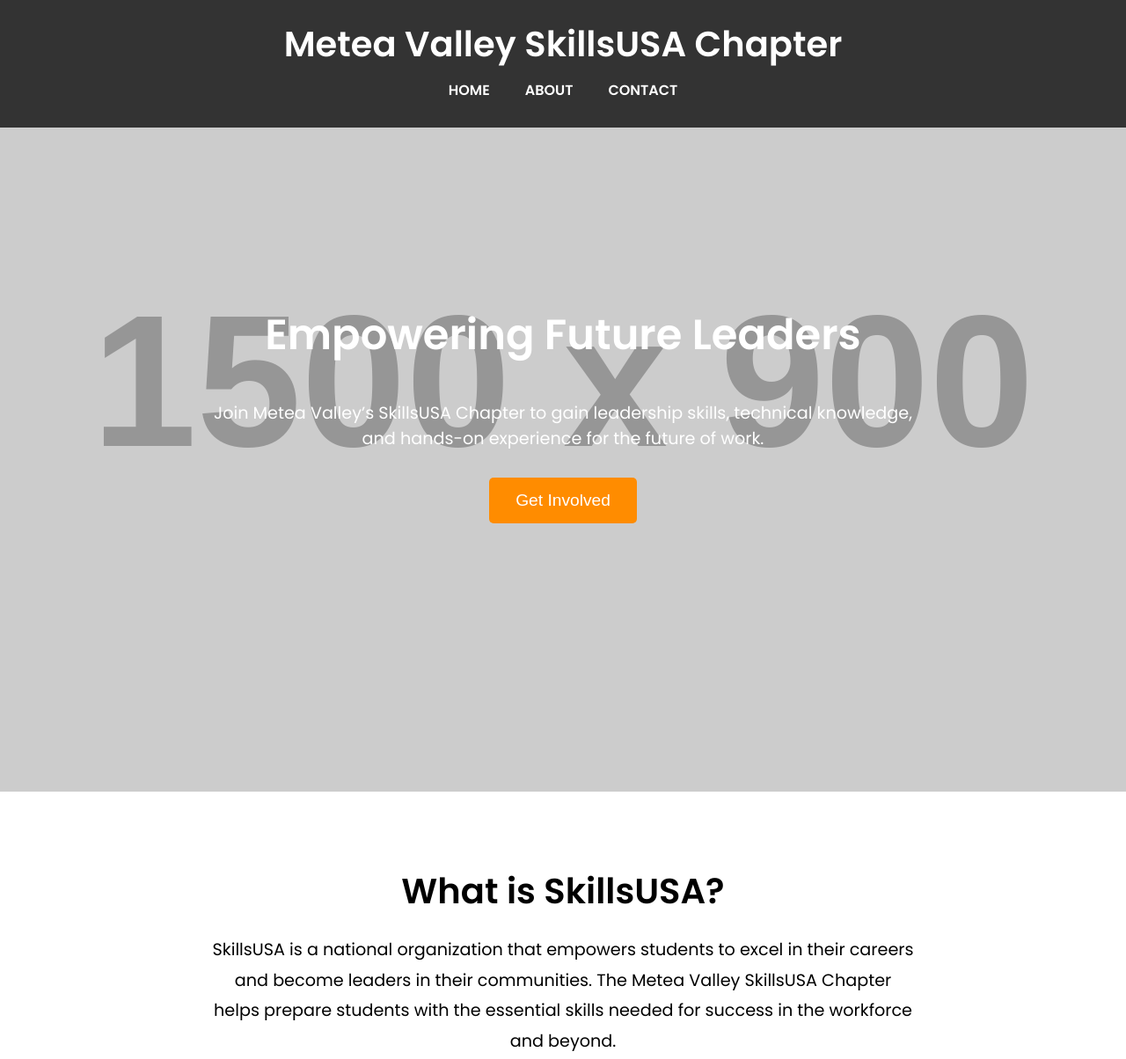
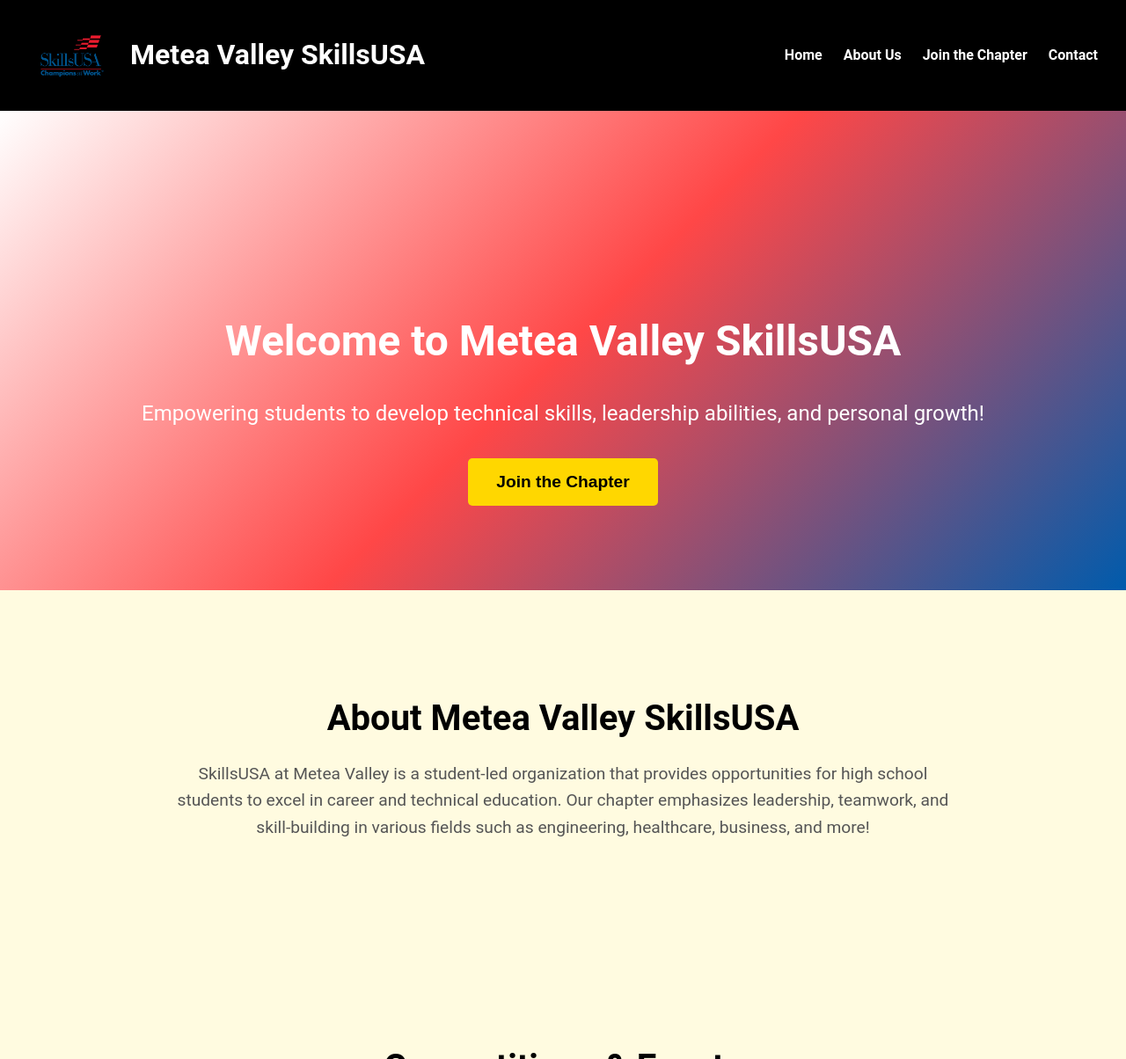
Before and after one commit to RK-DOTCOM/SKILLSUSA-WEB, a plain HTML site: page index.html in a window 1280 px wide. Shown: the top 1204 px of the page at 88% size. Drawn offline with Linux system fonts and the light colour scheme; placeholder pictures from the web are drawn by us.

Commit message:
changed index.html to update home page and adjusted index.css into main.css

```diff
--- a/index.html
+++ b/index.html
@@ -3,71 +3,77 @@
 <head>
     <meta charset="UTF-8">
     <meta name="viewport" content="width=device-width, initial-scale=1.0">
-  <title>Metea Valley SkillsUSA Chapter</title>
+    <meta name="description" content="Explore the vibrant world of Metea Valley SkillsUSA! Empowering students to lead, innovate, and achieve through excellence in technical and leadership skills.">
+    <title>Metea Valley SkillsUSA</title>
+    <link rel="stylesheet" href="main.css">
+    <link rel="icon" type="image/x-icon" href="/images/favicon.ico">
+</head>
+<body>
 
-  <!-- Google Fonts for better typography -->
-  <link href="https://fonts.googleapis.com/css2?family=Poppins:wght@300;400;600&display=swap" rel="stylesheet">
-
-  <!-- FontAwesome Icons -->
-  <link rel="stylesheet" href="https://cdnjs.cloudflare.com/ajax/libs/font-awesome/5.15.4/css/all.min.css">
-
-  <!-- CSS styling -->
-  <link rel="stylesheet" href="style.css">
-
-  <!-- Favicon -->
-  <link rel="icon" type="image/x-icon" href="/images/favicon.ico">
-
-</head>
-
-<body>
-  <div id="app">
-    <!-- Header Section -->
+    <!-- Header -->
     <header>
-      <h1>Metea Valley SkillsUSA Chapter</h1>
+        <div class="logo">
+            <img src="/images/skillusa_logo.png" alt="SkillsUSA Logo">
+            <h1>Metea Valley SkillsUSA</h1>
+        </div>
         <nav>
             <ul>
                 <li><a href="#home">Home</a></li>
-          <li><a href="#about">About</a></li>
+                <li><a href="#about">About Us</a></li>
+                <li><a href="#join">Join the Chapter</a></li>
                 <li><a href="#contact">Contact</a></li>
             </ul>
         </nav>
     </header>
 
     <!-- Hero Section -->
-    <section class="hero" id="home">
-      <h2>Empowering Future Leaders</h2>
-      <p>Join Metea Valley’s SkillsUSA Chapter to gain leadership skills, technical knowledge, and hands-on experience for the future of work.</p>
-      <button class="cta-button">Get Involved</button>
+    <div class="hero">
+        <h1>Welcome to Metea Valley SkillsUSA</h1>
+        <p>Empowering students to develop technical skills, leadership abilities, and personal growth!</p>
+        <button class="cta-button">Join the Chapter</button>
+    </div>
+
+    <!-- About Us Section -->
+    <section id="about">
+        <h2>About Metea Valley SkillsUSA</h2>
+        <p>SkillsUSA at Metea Valley is a student-led organization that provides opportunities for high school students to excel in career and technical education. Our chapter emphasizes leadership, teamwork, and skill-building in various fields such as engineering, healthcare, business, and more!</p>
     </section>
 
-    <!-- About Section -->
-    <section class="about" id="about">
-      <h2>What is SkillsUSA?</h2>
-      <p>SkillsUSA is a national organization that empowers students to excel in their careers and become leaders in their communities. The Metea Valley SkillsUSA Chapter helps prepare students with the essential skills needed for success in the workforce and beyond.</p>
-      <p>Our chapter offers numerous opportunities for growth, leadership development, and technical excellence in fields ranging from engineering to business and information technology.</p>
+    <!-- Comp & Events Section -->
+    <section id="events">
+        <h2>Competitions & Events</h2>
+        <div class="info-box">
+            <h3>Compete & Showcase Your Skills</h3>
+            <p>We participate in numerous local and regional competitions, where our members demonstrate their talents in various technical and leadership fields. Whether it’s in welding, business management, or technology, there’s an event for everyone!</p>
+        </div>
     </section>
 
-    <!-- Footer Section -->
+    <!-- Tech Excellence Section -->
+    <section id="tech-excellence">
+        <h2>Tech Excellence</h2>
+        <div class="info-box">
+            <h3>Developing Skills for the Future</h3>
+            <p>At Metea Valley SkillsUSA, we prioritize hands-on learning and real-world applications. Our students have the opportunity to master the latest technologies and tools in their respective fields, ensuring they’re prepared for the workforce.</p>
+        </div>
+    </section>
+
+    <!-- Join the Chapter Section -->
+    <section id="join">
+        <h2>Join the Chapter</h2>
+        <p>Become part of a thriving community of students dedicated to honing their skills and shaping the future! We offer various opportunities to get involved and grow within the organization.</p>
+        <button class="cta-button">Sign Up Today</button>
+    </section>
+
+    <!-- Contact Section -->
+    <section id="contact">
+        <h2>Contact Us</h2>
+        <p>If you have any questions or want to know more about Metea Valley SkillsUSA, don't hesitate to reach out to us! We're here to help.</p>
+    </section>
+
+    <!-- Footer -->
     <footer>
-      <p>&copy; 2024 Metea Valley SkillsUSA Chapter. All rights reserved.</p>
+        <p>&copy; 2024 Metea Valley SkillsUSA Chapter | All Rights Reserved</p>
     </footer>
-  </div>
-  <!-- JavaScript for smooth scroll and interactivity -->
-  <script src="script.js">
-    // Smooth scroll for internal links
-    /*document.querySelectorAll('a[href^="#"]').forEach(anchor => {
-      anchor.addEventListener('click', function (e) {
-        e.preventDefault();
-        document.querySelector(this.getAttribute('href')).scrollIntoView({
-          behavior: 'smooth'
-        });
-      });
-    });
 
-    // Button click event for "Get Involved"
-    document.querySelector('.cta-button').addEventListener('click', function () {
-      alert('Thanks for your interest! Get ready to join and make a difference.');
-    }); */
-  </script>
 </body>
 </html>
--- /dev/null
+++ b/main.css
@@ -0,0 +1,150 @@
+/* General Styles */
+body {
+  font-family: 'Roboto', sans-serif;
+  margin: 0;
+  padding: 0;
+  color: #333;
+  background-color: #fffbe0; /* Soft yellow background */
+  line-height: 1.6;
+}
+
+/* Header */
+header {
+  background-color: #000;
+  color: #fff;
+  padding: 1rem 2rem;
+  display: flex;
+  align-items: center;
+  justify-content: space-between;
+  position: sticky;
+  top: 0;
+  z-index: 1000;
+}
+
+header .logo {
+  display: flex;
+  align-items: center;
+}
+
+header .logo img {
+  width: 100px;
+  margin-right: 1rem;
+}
+
+header nav ul {
+  list-style: none;
+  margin: 0;
+  padding: 0;
+  display: flex;
+  gap: 1.5rem;
+  align-items: center;
+}
+
+header nav ul li a {
+  text-decoration: none;
+  color: #fff;
+  font-weight: 600;
+  font-size: 1rem;
+  text-transform: none; /* Normal capitalization */
+  transition: color 0.3s, transform 0.3s;
+}
+
+header nav ul li a:hover {
+  color: #ffd700; /* Gold hover effect */
+  transform: scale(1.1);
+}
+
+/* Hero Section */
+.hero {
+  background: linear-gradient(135deg, #ffffff, #ff4747, #005BAC); /* Gradient with slant */
+  color: #fff;
+  text-align: center;
+  padding: 12rem 2rem 6rem 2rem; /* Extended gradient and comfortable padding */
+}
+
+.hero h1 {
+  font-size: 3rem;
+  font-weight: 700;
+  margin-bottom: 1rem;
+}
+
+.hero p {
+  font-size: 1.5rem;
+  margin-bottom: 2rem;
+}
+
+.cta-button {
+  background-color: #ffd700; /* Gold button */
+  color: #000;
+  padding: 1rem 2rem;
+  font-size: 1.2rem;
+  font-weight: bold;
+  border: none;
+  border-radius: 5px;
+  text-transform: none; /* No all caps */
+  cursor: pointer;
+  transition: background-color 0.3s, transform 0.3s;
+}
+
+.cta-button:hover {
+  background-color: #ff4747; /* Red hover effect */
+  transform: scale(1.05);
+}
+
+/* Sections */
+section {
+  padding: 5rem 2rem;
+  text-align: center;
+}
+
+section h2 {
+  font-size: 2.5rem;
+  font-weight: 600;
+  margin-bottom: 1rem;
+  color: #000;
+}
+
+section p {
+  font-size: 1.2rem;
+  color: #555;
+  max-width: 900px;
+  margin: 0 auto 2rem;
+}
+
+.info-box {
+  background-color: #fff;
+  border: 1px solid #ddd;
+  padding: 2rem;
+  margin: 2rem 0;
+  border-radius: 10px;
+  box-shadow: 0 4px 8px rgba(0, 0, 0, 0.1);
+  transition: transform 0.3s, box-shadow 0.3s;
+}
+
+.info-box:hover {
+  transform: translateY(-5px);
+  box-shadow: 0 6px 12px rgba(0, 0, 0, 0.15);
+}
+
+.info-box h3 {
+  font-size: 1.8rem;
+  color: #000;
+  margin-bottom: 1rem;
+}
+
+.info-box p {
+  font-size: 1.1rem;
+  color: #555;
+}
+
+/* Footer */
+footer {
+  background-color: #000;
+  color: #fff;
+  text-align: center;
+  padding: 2rem;
+}
+
+footer p {
+  font-size: 1rem;
+}
--- a/style.css
+++ /dev/null
@@ -1,157 +0,0 @@
-body {
-  font-family: 'Poppins', sans-serif;
-  margin: 0;
-  padding: 0;
-  box-sizing: border-box;
-  background-color: #f4f4f4;
-}
-
-header {
-  background: #333;
-  color: white;
-  padding: 20px 0;
-  position: fixed;
-  width: 100%;
-  top: 0;
-  left: 0;
-  z-index: 1000;
-}
-
-header h1 {
-  margin: 0;
-  font-size: 2.5em;
-  text-align: center;
-}
-
-nav ul {
-  display: flex;
-  justify-content: center;
-  margin: 10px 0;
-  padding: 0;
-  list-style: none;
-}
-
-nav ul li {
-  margin: 0 20px;
-}
-
-nav ul li a {
-  color: white;
-  text-decoration: none;
-  font-weight: 600;
-  text-transform: uppercase;
-  transition: color 0.3s;
-}
-
-nav ul li a:hover {
-  color: #ff8c00;
-}
-
-/* Hero Section */
-.hero {
-  height: 100vh;
-  background: url('https://via.placeholder.com/1500x900') no-repeat center center/cover;
-  display: flex;
-  flex-direction: column;
-  justify-content: center;
-  align-items: center;
-  color: white;
-  text-align: center;
-  padding: 50px 20px;
-  position: relative;
-}
-
-.hero::after {
-  content: '';
-  background: rgba(0, 0, 0, 0.5);
-  position: absolute;
-  top: 0;
-  left: 0;
-  width: 100%;
-  height: 100%;
-  z-index: -1;
-}
-
-.hero h2 {
-  font-size: 3em;
-  margin-bottom: 20px;
-}
-
-.hero p {
-  font-size: 1.2em;
-  margin-bottom: 30px;
-  max-width: 800px;
-  line-height: 1.5;
-}
-
-.cta-button {
-  padding: 15px 30px;
-  font-size: 1.2em;
-  background-color: #ff8c00;
-  border: none;
-  color: white;
-  cursor: pointer;
-  transition: background-color 0.3s;
-  border-radius: 5px;
-}
-
-.cta-button:hover {
-  background-color: #e77c00;
-}
-
-/* About Section */
-.about {
-  background-color: #fff;
-  padding: 50px 20px;
-  text-align: center;
-}
-
-.about h2 {
-  font-size: 2.5em;
-  margin-bottom: 20px;
-}
-
-.about p {
-  font-size: 1.2em;
-  line-height: 1.8;
-  margin-bottom: 30px;
-  max-width: 800px;
-  margin-left: auto;
-  margin-right: auto;
-}
-
-/* Footer Section */
-footer {
-  background-color: #333;
-  color: white;
-  text-align: center;
-  padding: 20px 0;
-}
-
-footer p {
-  margin: 0;
-  font-size: 1.1em;
-}
-
-/* Responsive Design */
-@media (max-width: 768px) {
-  header h1 {
-    font-size: 2em;
-  }
-
-  .hero h2 {
-    font-size: 2.5em;
-  }
-
-  .hero p {
-    font-size: 1em;
-  }
-
-  .cta-button {
-    font-size: 1em;
-  }
-
-  .about h2 {
-    font-size: 2em;
-  }
-}
```
Also changed, not shown: images/skillusa_logo.png (added). Lines whose indentation alone changed are shown as unchanged.
